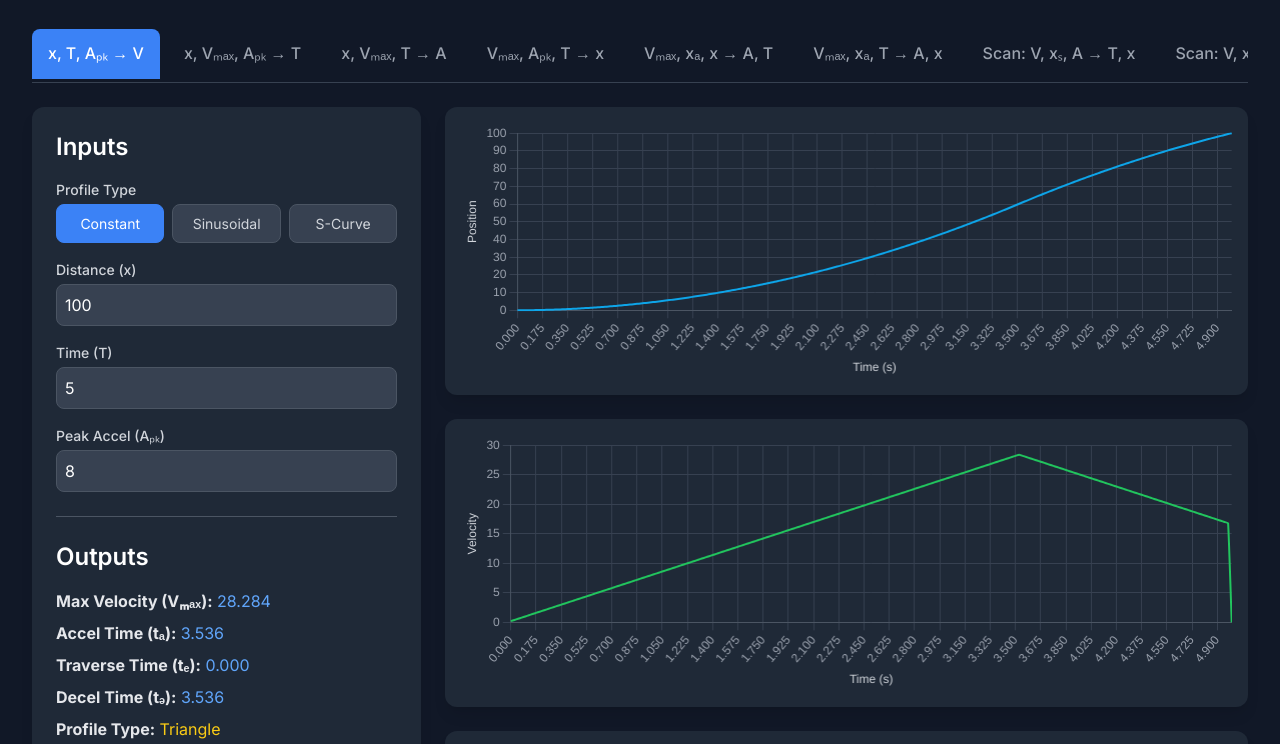
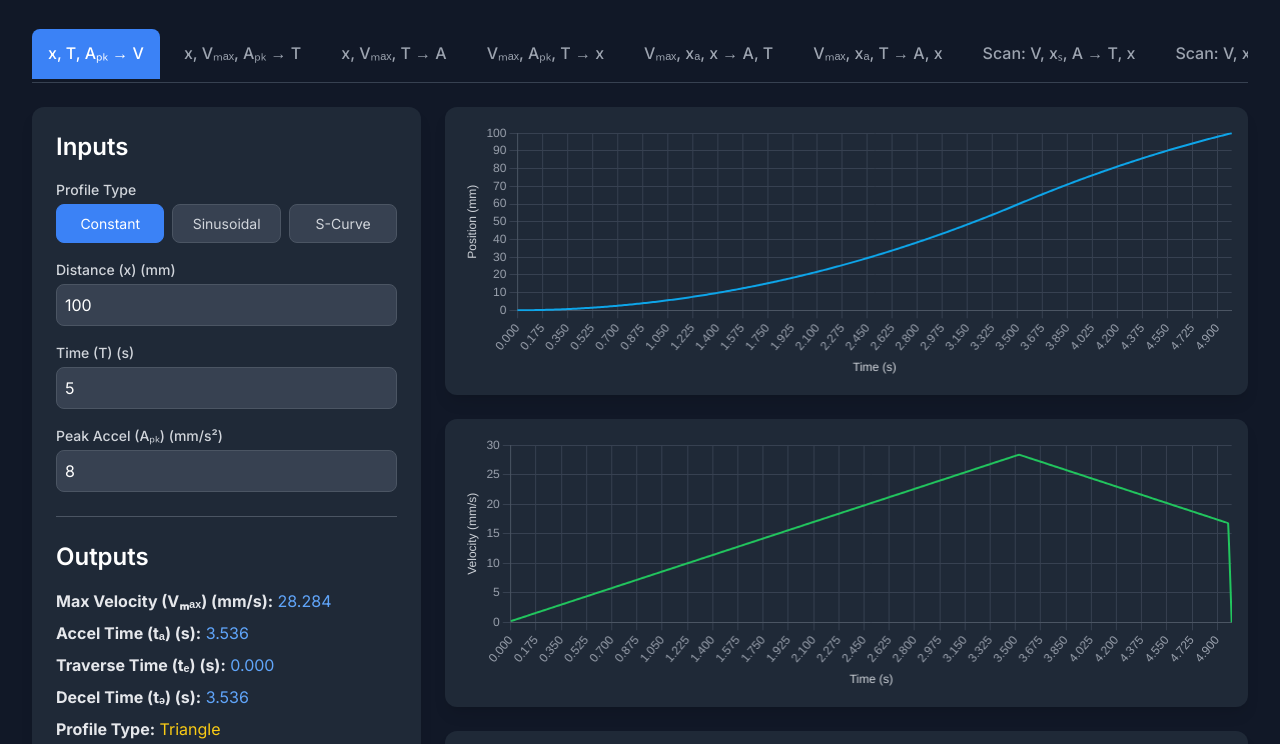
Before and after one commit to WilliamYehCE95/MotionCalculator, a plain HTML site: page index.html in a window 1280 px wide. Shown: the part 111-855 px from the top of the page. Drawn offline with nearby package versions, Linux system fonts and the light colour scheme.

Commit message:
Update index.html

```diff
--- a/index.html
+++ b/index.html
@@ -67,7 +67,7 @@
 
     <div class="container mx-auto p-4 md:p-8">
         <header class="text-center mb-8">
-            <h1 class="text-4xl font-bold text-white">Motion Profile Calculator V.001 </h1>
+            <h1 class="text-4xl font-bold text-white">Advanced Motion Profile Calculator</h1>
             <p class="text-lg text-gray-400 mt-2">Select a calculation mode and profile type to analyze and visualize motion.</p>
         </header>
 
@@ -97,18 +97,18 @@
     <script>
         // --- DATA ---
         const TABS_CONFIG = [
-            { id: 1, title: 'x, T, Aₚₖ → V', inputs: [ { id: 'x', label: 'Distance (x)', val: 100 }, { id: 'T', label: 'Time (T)', val: 5 }, { id: 'Apk', label: 'Peak Accel (Aₚₖ)', val: 8 } ], outputs: ['Vmax', 't_a', 't_c', 't_d', 'profileType'] },
-            { id: 2, title: 'x, Vₘₐₓ, Aₚₖ → T', inputs: [ { id: 'x', label: 'Distance (x)', val: 100 }, { id: 'Vmax', label: 'Max Velocity (Vₘₐₓ)', val: 30 }, { id: 'Apk', label: 'Peak Accel (Aₚₖ)', val: 10 } ], outputs: ['T', 't_a', 't_c', 't_d', 'profileType'] },
-            { id: 3, title: 'x, Vₘₐₓ, T → A', inputs: [ { id: 'x', label: 'Distance (x)', val: 100 }, { id: 'Vmax', label: 'Max Velocity (Vₘₐₓ)', val: 30 }, { id: 'T', label: 'Time (T)', val: 5 } ], outputs: ['Apk', 't_a', 't_c', 't_d', 'profileType'] },
-            { id: 4, title: 'Vₘₐₓ, Aₚₖ, T → x', inputs: [ { id: 'Vmax', label: 'Max Velocity (Vₘₐₓ)', val: 30 }, { id: 'Apk', label: 'Peak Accel (Aₚₖ)', val: 10 }, { id: 'T', label: 'Time (T)', val: 5 } ], outputs: ['x', 't_a', 't_c', 't_d', 'profileType'] },
-            { id: 5, title: 'Vₘₐₓ, xₐ, x → A, T', inputs: [ { id: 'Vmax', label: 'Max Velocity (Vₘₐₓ)', val: 30 }, { id: 'xa', label: 'Accel Distance (xₐ)', val: 45 }, { id: 'x', label: 'Total Distance (x)', val: 120 } ], outputs: ['Apk', 'T', 't_a', 't_c', 't_d', 'profileType'] },
-            { id: 6, title: 'Vₘₐₓ, xₐ, T → A, x', inputs: [ { id: 'Vmax', label: 'Max Velocity (Vₘₐₓ)', val: 30 }, { id: 'xa', label: 'Accel Distance (xₐ)', val: 45 }, { id: 'T', label: 'Time (T)', val: 5 } ], outputs: ['Apk', 'x', 't_a', 't_c', 't_d', 'profileType'] },
-            { id: 7, title: 'Scan: V, xₛ, A → T, x', inputs: [ { id: 'Vscan', label: 'Scan Velocity (Vₛ)', val: 20 }, { id: 'xs', label: 'Scan Distance (xₛ)', val: 50 }, { id: 'Apk', label: 'Peak Accel (Aₚₖ)', val: 10 } ], outputs: ['T', 'x', 't_a', 't_c', 't_d'] },
-            { id: 8, title: 'Scan: V, xₛ, x → A, T', inputs: [ { id: 'Vscan', label: 'Scan Velocity (Vₛ)', val: 20 }, { id: 'xs', label: 'Scan Distance (xₛ)', val: 50 }, { id: 'x', label: 'Total Distance (x)', val: 130 } ], outputs: ['Apk', 'T', 't_a', 't_c', 't_d'] },
-            { id: 9, title: 'Scan: V, xₛ, T → A, x', inputs: [ { id: 'Vscan', label: 'Scan Velocity (Vₛ)', val: 20 }, { id: 'xs', label: 'Scan Distance (xₛ)', val: 50 }, { id: 'T', label: 'Time (T)', val: 6.5 } ], outputs: ['Apk', 'x', 't_a', 't_c', 't_d'] },
+            { id: 1, title: 'x, T, Aₚₖ → V', inputs: [ { id: 'x', label: 'Distance (x) (mm)', val: 100 }, { id: 'T', label: 'Time (T) (s)', val: 5 }, { id: 'Apk', label: 'Peak Accel (Aₚₖ) (mm/s²)', val: 8 } ], outputs: ['Vmax', 't_a', 't_c', 't_d', 'profileType'] },
+            { id: 2, title: 'x, Vₘₐₓ, Aₚₖ → T', inputs: [ { id: 'x', label: 'Distance (x) (mm)', val: 100 }, { id: 'Vmax', label: 'Max Velocity (Vₘₐₓ) (mm/s)', val: 30 }, { id: 'Apk', label: 'Peak Accel (Aₚₖ) (mm/s²)', val: 10 } ], outputs: ['T', 't_a', 't_c', 't_d', 'profileType'] },
+            { id: 3, title: 'x, Vₘₐₓ, T → A', inputs: [ { id: 'x', label: 'Distance (x) (mm)', val: 100 }, { id: 'Vmax', label: 'Max Velocity (Vₘₐₓ) (mm/s)', val: 30 }, { id: 'T', label: 'Time (T) (s)', val: 5 } ], outputs: ['Apk', 't_a', 't_c', 't_d', 'profileType'] },
+            { id: 4, title: 'Vₘₐₓ, Aₚₖ, T → x', inputs: [ { id: 'Vmax', label: 'Max Velocity (Vₘₐₓ) (mm/s)', val: 30 }, { id: 'Apk', label: 'Peak Accel (Aₚₖ) (mm/s²)', val: 10 }, { id: 'T', label: 'Time (T) (s)', val: 5 } ], outputs: ['x', 't_a', 't_c', 't_d', 'profileType'] },
+            { id: 5, title: 'Vₘₐₓ, xₐ, x → A, T', inputs: [ { id: 'Vmax', label: 'Max Velocity (Vₘₐₓ) (mm/s)', val: 30 }, { id: 'xa', label: 'Accel Distance (xₐ) (mm)', val: 45 }, { id: 'x', label: 'Total Distance (x) (mm)', val: 120 } ], outputs: ['Apk', 'T', 't_a', 't_c', 't_d', 'profileType'] },
+            { id: 6, title: 'Vₘₐₓ, xₐ, T → A, x', inputs: [ { id: 'Vmax', label: 'Max Velocity (Vₘₐₓ) (mm/s)', val: 30 }, { id: 'xa', label: 'Accel Distance (xₐ) (mm)', val: 45 }, { id: 'T', label: 'Time (T) (s)', val: 5 } ], outputs: ['Apk', 'x', 't_a', 't_c', 't_d', 'profileType'] },
+            { id: 7, title: 'Scan: V, xₛ, A → T, x', inputs: [ { id: 'Vscan', label: 'Scan Velocity (Vₛ) (mm/s)', val: 20 }, { id: 'xs', label: 'Scan Distance (xₛ) (mm)', val: 50 }, { id: 'Apk', label: 'Peak Accel (Aₚₖ) (mm/s²)', val: 10 } ], outputs: ['T', 'x', 't_a', 't_c', 't_d'] },
+            { id: 8, title: 'Scan: V, xₛ, x → A, T', inputs: [ { id: 'Vscan', label: 'Scan Velocity (Vₛ) (mm/s)', val: 20 }, { id: 'xs', label: 'Scan Distance (xₛ) (mm)', val: 50 }, { id: 'x', label: 'Total Distance (x) (mm)', val: 130 } ], outputs: ['Apk', 'T', 't_a', 't_c', 't_d'] },
+            { id: 9, title: 'Scan: V, xₛ, T → A, x', inputs: [ { id: 'Vscan', label: 'Scan Velocity (Vₛ) (mm/s)', val: 20 }, { id: 'xs', label: 'Scan Distance (xₛ) (mm)', val: 50 }, { id: 'T', label: 'Time (T) (s)', val: 6.5 } ], outputs: ['Apk', 'x', 't_a', 't_c', 't_d'] },
         ];
 
-        const OUTPUT_LABELS = { Vmax: 'Max Velocity (Vₘₐₓ)', Apk: 'Peak Accel (Aₚₖ)', T: 'Total Time (T)', x: 'Total Distance (x)', t_a: 'Accel Time (tₐ)', t_c: 'Traverse Time (tₑ)', t_d: 'Decel Time (tₔ)', profileType: 'Profile Type' };
+        const OUTPUT_LABELS = { Vmax: 'Max Velocity (Vₘₐₓ) (mm/s)', Apk: 'Peak Accel (Aₚₖ) (mm/s²)', T: 'Total Time (T) (s)', x: 'Total Distance (x) (mm)', t_a: 'Accel Time (tₐ) (s)', t_c: 'Traverse Time (tₑ) (s)', t_d: 'Decel Time (tₔ) (s)', profileType: 'Profile Type' };
 
         // --- UI GENERATION ---
         function generateUI() {
@@ -263,7 +263,7 @@
             5: (p = getInputs(5)) => {
                 const { kv, kx } = getProfileFactors(p.profileType);
                 const Apk = (kx / (kv * kv)) * p.Vmax * p.Vmax / p.xa;
-                const result = CALCULATORS[2]({ ...p, Apk }); // Re-use calculator 2's logic
+                const result = CALCULATORS[2]({ ...p, Apk });
                 if (result) {
                     updateOutput('Apk5', Apk); updateOutput('T5', result.T); updateOutput('t_a5', result.t_a); updateOutput('t_c5', result.t_c); updateOutput('t_d5', result.t_a); updateOutput('profileType5', result.profileTypeStr);
                 }
@@ -272,7 +272,7 @@
             6: (p = getInputs(6)) => {
                 const { kv, kx } = getProfileFactors(p.profileType);
                 const Apk = (kx / (kv * kv)) * p.Vmax * p.Vmax / p.xa;
-                const result = CALCULATORS[4]({ ...p, Apk }); // Re-use calculator 4's logic
+                const result = CALCULATORS[4]({ ...p, Apk });
                 if (result) {
                     updateOutput('Apk6', Apk); updateOutput('x6', result.x); updateOutput('t_a6', result.t_a); updateOutput('t_c6', result.t_c); updateOutput('t_d6', result.t_a); updateOutput('profileType6', result.profileTypeStr);
                 }
@@ -363,9 +363,9 @@
                     }
                 }
             }
-            createOrUpdateChart(`posChart${tabNum}`, timePoints, posPoints, 'Position', '#0ea5e9');
-            createOrUpdateChart(`velChart${tabNum}`, timePoints, velPoints, 'Velocity', '#22c55e');
-            createOrUpdateChart(`accelChart${tabNum}`, timePoints, accelPoints, 'Acceleration', '#f97316');
+            createOrUpdateChart(`posChart${tabNum}`, timePoints, posPoints, 'Position (mm)', '#0ea5e9');
+            createOrUpdateChart(`velChart${tabNum}`, timePoints, velPoints, 'Velocity (mm/s)', '#22c55e');
+            createOrUpdateChart(`accelChart${tabNum}`, timePoints, accelPoints, 'Acceleration (mm/s²)', '#f97316');
         }
 
         // --- INITIALIZATION ---
```
